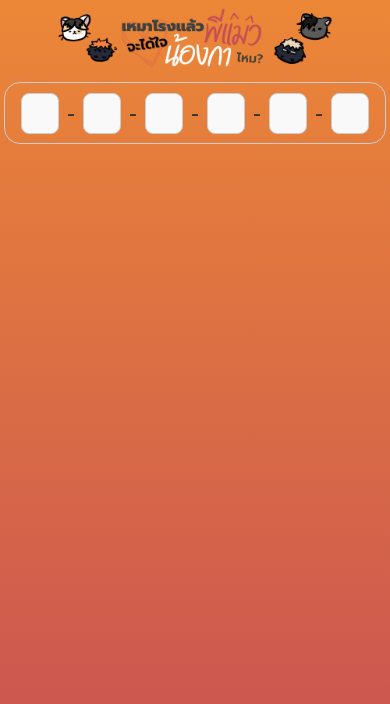
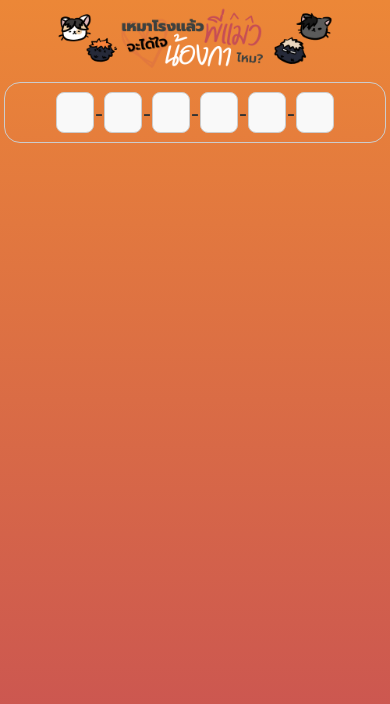
Before and after one commit to tonfai08/haikyu-fe, a React (Create React App) app: page /hq-krtsk-khn/login in a window 390 px wide. Shown: the top 704 px of the page. Built offline with nearby package versions, Linux system fonts and the light colour scheme.

Commit message:
update css

```diff
--- a/src/pages/styles.css
+++ b/src/pages/styles.css
@@ -63,7 +63,7 @@ body {
     border-radius: 1rem;
   }
   .otp-input {
-    margin: 0rem;
+    margin: 1px;
     font-size: 2rem;
     border-radius: 0.5rem;
     border: 1px solid #ccc;
@@ -72,7 +72,7 @@ body {
   }
 
   .otp-separator {
-    margin: 0.5rem;
+    margin: 0px;
     font-size: 1.5rem;
     color: #333;
   }
```
